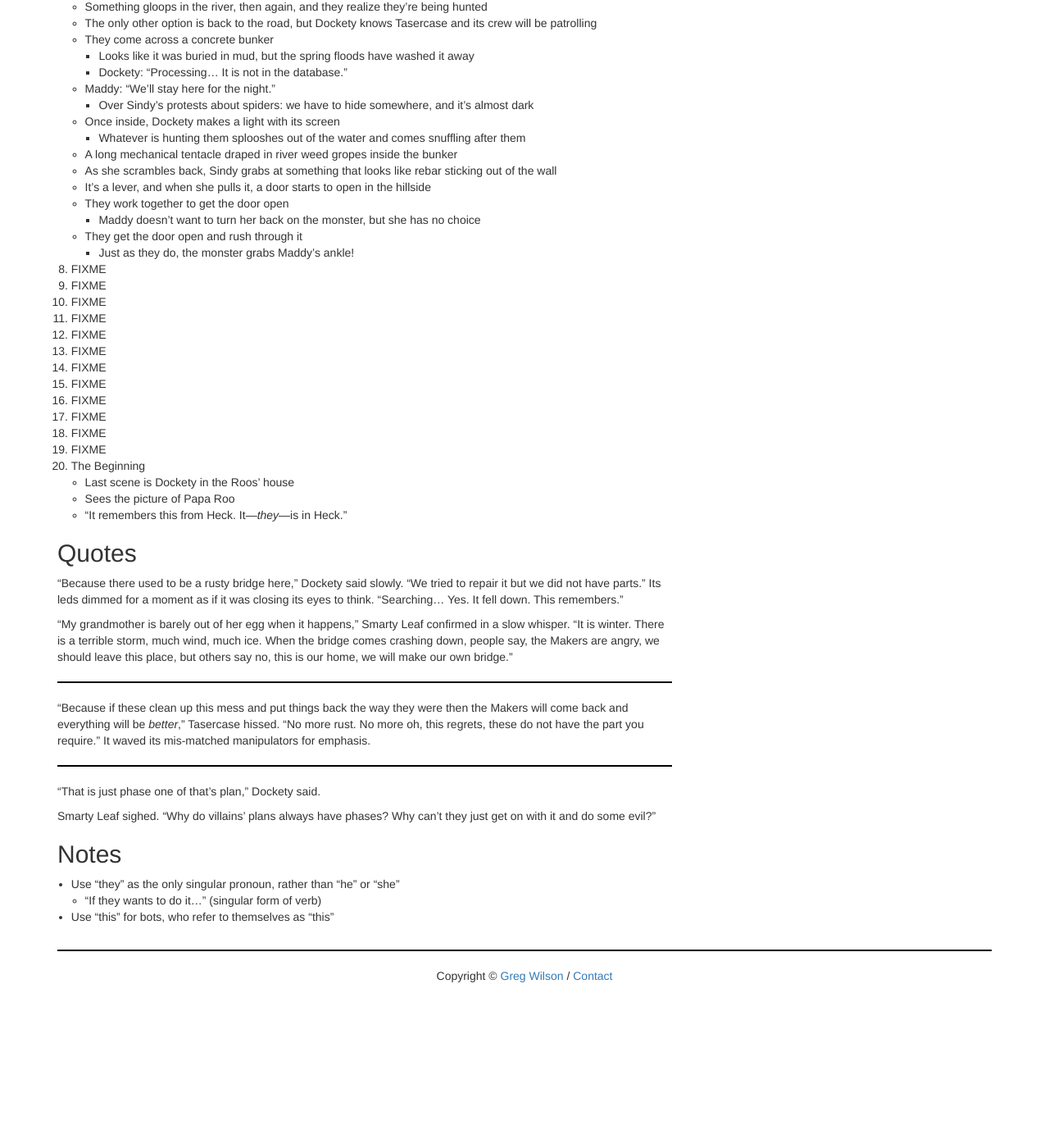
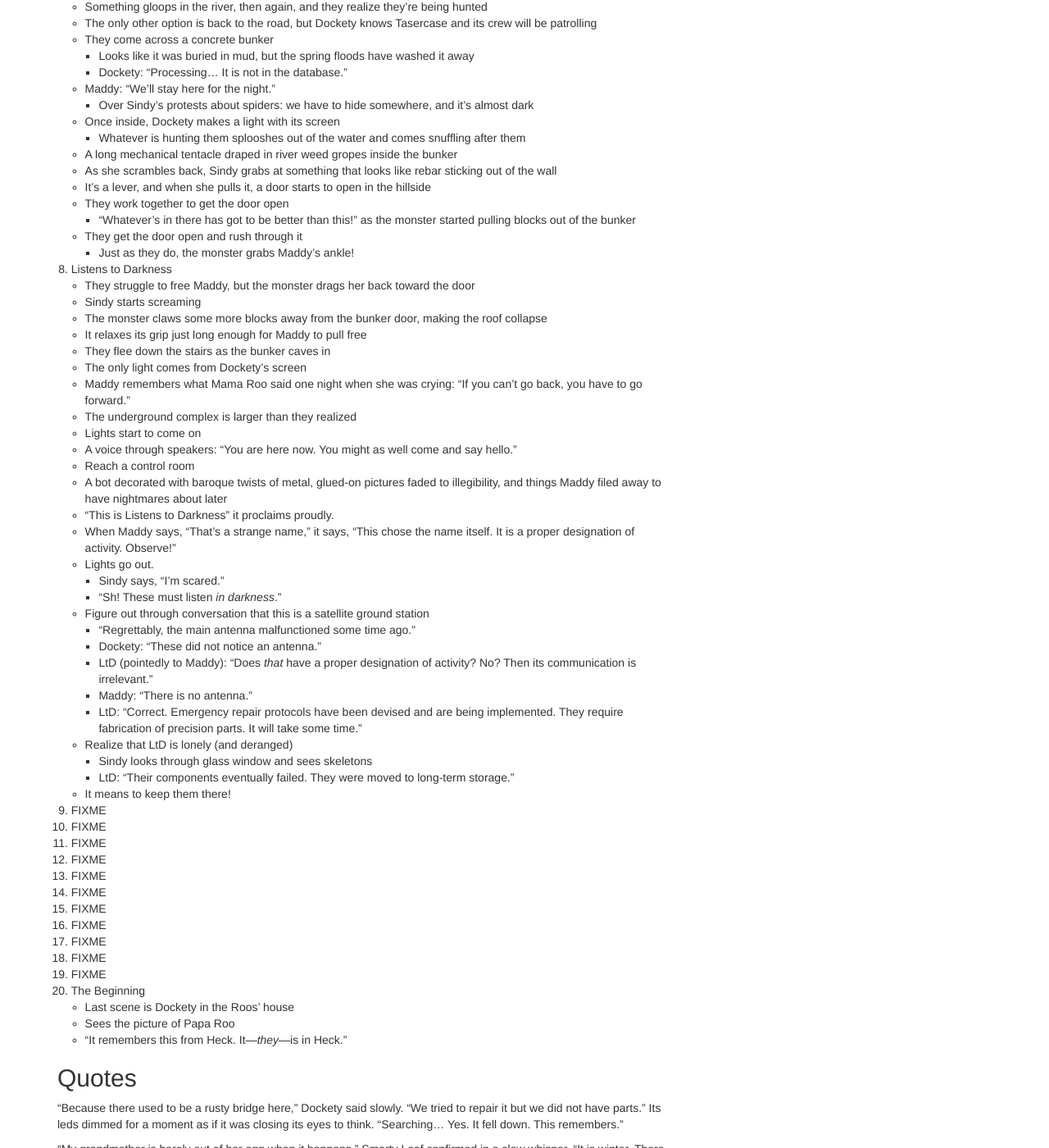
Before and after one commit to gvwilson/sensibleadventures, a Jekyll site: the page built from shapers/story.md, in a window 1280 px wide and 1400 px high, scrolled down 4583 px. Shown: the whole window at 82% size. Built offline with Jekyll 4.4.1, drawn with Linux system fonts in a browser that asks for light colours; nearby versions of some CDN libraries; library files that are not in the unit come from our copies; before the commit the page ends 5793 px from its top, so only the background shows below that; some of the changed text lies outside the part shown.

Commit message:
Another chapter outlined

```diff
--- a/shapers/story.md
+++ b/shapers/story.md
@@ -190,9 +190,9 @@
         -   Maddy hugs Sindy
     -   "Was that a bot helping you?" one of the goats asks
     -   "Don't worry about that now," Maddy snaps.  "We have to *go*!"
-    -   "But---but we're in the Scratch!"
+    -   "But---but we're in the Mire!"
     -   Just then Crusher appears at the top of the hill and they start to run
-    -   Describe the Scratch: overgrown with weeds, puddles are strange colors
+    -   Describe the Mire: overgrown with weeds, puddles are strange colors
         -   The trees are twisted, but they don't move on their own like they did in stories
     -   One of the goats has hurt his leg
         -   "You help him," Maddy tells the other goat.  "I'll look after my sister."
@@ -241,10 +241,37 @@
     -   As she scrambles back, Sindy grabs at something that looks like rebar sticking out of the wall
     -   It's a lever, and when she pulls it, a door starts to open in the hillside
     -   They work together to get the door open
-        -   Maddy doesn't want to turn her back on the monster, but she has no choice
+        -   "Whatever's in there has got to be better than this!" as the monster started pulling blocks out of the bunker
     -   They get the door open and rush through it
         -   Just as they do, the monster grabs Maddy's ankle!
-8.  FIXME
+8.  Listens to Darkness
+    -   They struggle to free Maddy, but the monster drags her back toward the door
+    -   Sindy starts screaming
+    -   The monster claws some more blocks away from the bunker door, making the roof collapse
+    -   It relaxes its grip just long enough for Maddy to pull free
+    -   They flee down the stairs as the bunker caves in
+    -   The only light comes from Dockety's screen
+    -   Maddy remembers what Mama Roo said one night when she was crying: "If you can't go back, you have to go forward."
+    -   The underground complex is larger than they realized
+    -   Lights start to come on
+    -   A voice through speakers: "You are here now. You might as well come and say hello."
+    -   Reach a control room
+    -   A bot decorated with baroque twists of metal, glued-on pictures faded to illegibility, and things Maddy filed away to have nightmares about later
+    -   "This is Listens to Darkness" it proclaims proudly.
+    -   When Maddy says, "That's a strange name," it says, "This chose the name itself.  It is a proper designation of activity.  Observe!"
+    -   Lights go out.
+        -   Sindy says, "I'm scared."
+        -   "Sh!  These must listen *in darkness*."
+    -   Figure out through conversation that this is a satellite ground station
+        -   "Regrettably, the main antenna malfunctioned some time ago."
+        -   Dockety: "These did not notice an antenna."
+        -   LtD (pointedly to Maddy): "Does *that* have a proper designation of activity? No? Then its communication is irrelevant."
+        -   Maddy: "There is no antenna."
+        -   LtD: "Correct.  Emergency repair protocols have been devised and are being implemented. They require fabrication of precision parts.  It will take some time."
+    -   Realize that LtD is lonely (and deranged)
+        -   Sindy looks through glass window and sees skeletons
+        -   LtD: "Their components eventually failed.  They were moved to long-term storage."
+    -   It means to keep them there!
 9.  FIXME
 10. FIXME
 11. FIXME
```
Also changed, not shown: other parts of shapers/story.md (+2 -2 lines).
